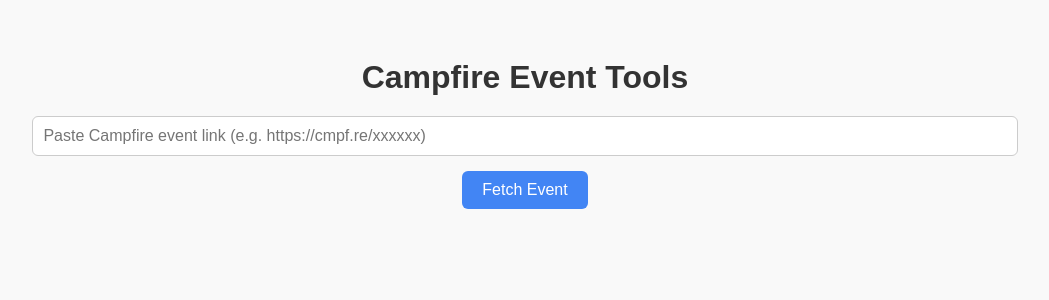
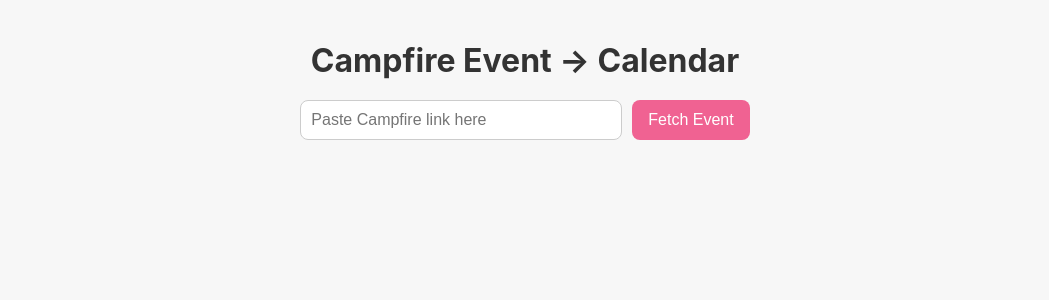
Before and after one commit to raidingdoncaster/Exeggcute-event, a Flask app: page / in a window 1280 px wide. Shown: the top 300 px of the page, without its empty margins (115-1164 px from the left). Run offline with Flask 3, Linux system fonts and the light colour scheme.

Commit message:
Update index.html

```diff
--- a/templates/index.html
+++ b/templates/index.html
@@ -1,92 +1,104 @@
 <!DOCTYPE html>
-<html>
+<html lang="en">
 <head>
-  <title>Campfire Event Tools</title>
+  <meta charset="UTF-8">
+  <title>Campfire Event to Calendar</title>
+  <meta name="viewport" content="width=device-width, initial-scale=1.0">
   <style>
     body {
-      font-family: Arial, sans-serif;
-      background: #f9f9f9;
+      background: #f7f7f7;
+      font-family: -apple-system, BlinkMacSystemFont, "Segoe UI", Roboto, Helvetica, Arial, sans-serif;
+      margin: 0;
+      padding: 20px;
+      display: flex;
+      flex-direction: column;
+      align-items: center;
+    }
+
+    h1 {
       text-align: center;
-      padding: 30px;
+      margin-bottom: 20px;
+      color: #333;
     }
-    h1 {
-      color: #333;
-      margin-bottom: 20px;
-    }
+
     form {
       margin-bottom: 30px;
+      display: flex;
+      gap: 10px;
+      justify-content: center;
+      flex-wrap: wrap;
     }
+
     input[type="text"] {
-      width: 80%;
       padding: 10px;
       font-size: 16px;
+      width: 300px;
       border: 1px solid #ccc;
-      border-radius: 6px;
+      border-radius: 8px;
     }
+
     button {
-      padding: 10px 20px;
-      margin-top: 15px;
+      padding: 10px 16px;
       font-size: 16px;
-      background: #4285f4;
-      color: white;
+      background-color: #f06292;
+      color: #fff;
       border: none;
-      border-radius: 6px;
+      border-radius: 8px;
       cursor: pointer;
     }
+
     button:hover {
-      background: #3367d6;
+      background-color: #ec407a;
     }
+
+    .card {
+      background: #fff;
+      border-radius: 12px;
+      padding: 20px;
+      box-shadow: 0 2px 6px rgba(0,0,0,0.1);
+      margin: 10px auto;
+      max-width: 500px;
+      width: 100%;
+    }
+
+    .card h2 {
+      margin-top: 0;
+      font-size: 20px;
+      color: #222;
+    }
+
+    .card p {
+      margin: 8px 0;
+      font-size: 15px;
+      color: #444;
+    }
+
+    .btn {
+      display: inline-block;
+      background: #f06292;
+      color: white;
+      padding: 10px 15px;
+      border-radius: 6px;
+      text-decoration: none;
+      font-weight: bold;
+      margin-top: 12px;
+    }
+
+    .btn:hover {
+      background: #ec407a;
+    }
+
     .error {
       color: red;
-      margin-top: 15px;
-    }
-    /* Event card */
-    .card {
-      background: white;
-      border-radius: 12px;
-      padding: 20px;
-      max-width: 500px;
-      margin: 20px auto;
-      box-shadow: 0 2px 8px rgba(0,0,0,0.15);
-      text-align: left;
-    }
-    .card img {
-      width: 100%;
-      border-radius: 10px;
-      margin-bottom: 15px;
-    }
-    .card h2 {
-      margin: 0 0 10px;
-      font-size: 1.4em;
-      color: #222;
-    }
-    .card p {
-      margin: 6px 0;
-      font-size: 0.95em;
-      color: #444;
-    }
-    .btn {
-      display: inline-block;
-      margin-top: 15px;
-      padding: 10px 15px;
-      background: #f06292;
-      color: white;
-      font-size: 14px;
-      font-weight: bold;
-      border-radius: 6px;
-      text-decoration: none;
-    }
-    .btn:hover {
-      background: #e0487d;
+      margin: 20px 0;
     }
   </style>
 </head>
 <body>
-  <h1>Campfire Event Tools</h1>
+  <h1>Campfire Event → Calendar</h1>
 
   <form method="POST">
-    <input type="text" name="url" placeholder="Paste Campfire event link (e.g. https://cmpf.re/xxxxxx)" />
-    <br>
+    <input type="text" name="url" placeholder="Paste Campfire link here" required>
     <button type="submit">Fetch Event</button>
   </form>
 
@@ -96,16 +108,12 @@
 
   {% if event %}
     <div class="card">
-      {% if event.photo %}
-        <img src="{{ event.photo }}" alt="Event photo">
-      {% endif %}
       <h2>{{ event.title }}</h2>
-      <p><strong>📅 Time:</strong> {{ event.time_fmt }}</p>
-      <p><strong>📍 Location:</strong> {{ event.location }}</p>
-      <p><strong>🎫 Live Event:</strong> {{ event.live_event }}</p>
-      <p><strong>🙋 Going:</strong> {{ event.going }}</p>
-      <p>{{ event.description }}</p>
-      <a class="btn" href="{{ event.url }}" target="_blank">🔗 View on Campfire</a>
+      <p>📅 {{ event.time }}</p>
+      <p>📍 {{ event.location }}</p>
+      <p>🎫 Live Event: {{ event.live_event }}</p>
+      <p>🙋 Going: {{ event.going }}</p>
+      <a href="{{ event.url }}" target="_blank" class="btn">Join meetup</a>
     </div>
   {% endif %}
 </body>
```
